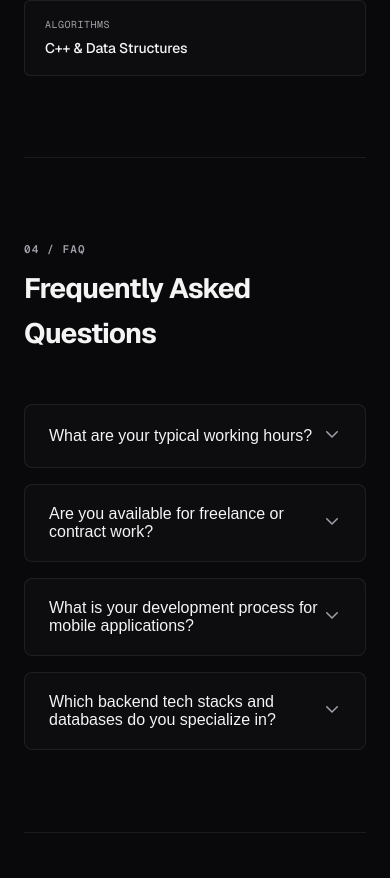
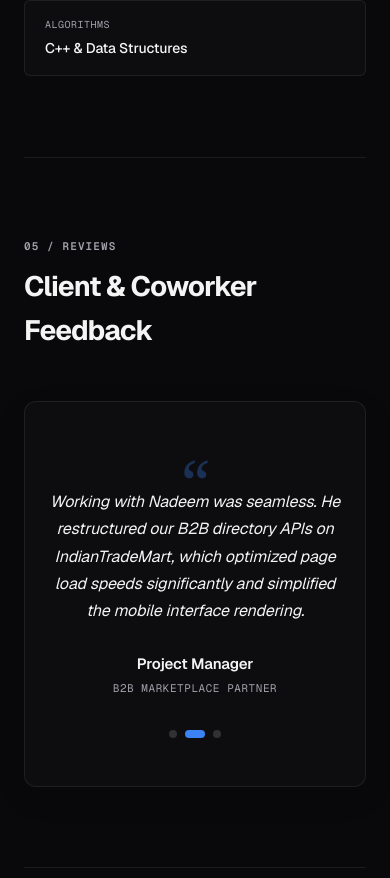
Before and after one commit to Nadeemahmad321/Nadeem-portfolio, a React (Vite) app in the folder frontend/: page / in a window 390 px wide. Shown: the part 6806-7684 px from the top of the page. Built offline with nearby package versions, Linux system fonts and the light colour scheme.

Commit message:
Add Interactive Testimonials Carousel component and styling

```diff
--- a/frontend/src/App.jsx
+++ b/frontend/src/App.jsx
@@ -7,6 +7,7 @@ import Projects from './components/Projects'
 import Services from './components/Services'
 import Experience from './components/Experience'
 import Skills from './components/Skills'
+import Testimonials from './components/Testimonials'
 import Contact from './components/Contact'
 import Faq from './components/Faq'
 import CommandPalette from './components/CommandPalette'
@@ -77,6 +78,7 @@ function App() {
     { label: "Navigate: Core Services", action: () => scrollTo('services'), shortcut: "W" },
     { label: "Navigate: Experience History", action: () => scrollTo('experience'), shortcut: "E" },
     { label: "Navigate: Technical Profile", action: () => scrollTo('skills'), shortcut: "S" },
+    { label: "Navigate: Recommendations", action: () => scrollTo('testimonials'), shortcut: "O" },
     { label: "Navigate: FAQ Section", action: () => scrollTo('faq'), shortcut: "F" },
     { label: "Navigate: Contact Details", action: () => scrollTo('contact'), shortcut: "C" },
     { label: "Action: Toggle Light/Dark Mode", action: toggleTheme, shortcut: "T" },
@@ -190,6 +192,7 @@ function App() {
         <Services />
         <Experience />
         <Skills />
+        <Testimonials />
         <Faq />
         <Contact
           formData={formData}
--- a/frontend/src/components/Navbar.jsx
+++ b/frontend/src/components/Navbar.jsx
@@ -18,13 +18,13 @@ export default function Navbar({ activeSection, scrollTo, toggleTheme, theme, se
 
         {/* Toggleable Navigation Links */}
         <nav className={`nav-links ${isMobileMenuOpen ? 'mobile-open' : ''}`}>
-          {['home', 'projects', 'services', 'experience', 'skills', 'faq', 'contact'].map((sec) => (
+          {['home', 'projects', 'services', 'experience', 'skills', 'testimonials', 'faq', 'contact'].map((sec) => (
             <button
               key={sec}
               onClick={() => handleNavClick(sec)}
               className={`nav-item ${activeSection === sec ? 'active' : ''}`}
             >
-              {sec === 'services' ? 'SERVICES' : sec.toUpperCase()}
+              {sec === 'services' ? 'SERVICES' : sec === 'testimonials' ? 'REVIEWS' : sec.toUpperCase()}
             </button>
           ))}
         </nav>
--- /dev/null
+++ b/frontend/src/components/Testimonials.jsx
@@ -0,0 +1,87 @@
+import React, { useState, useEffect, useRef } from 'react'
+import { testimonials } from '../data/portfolioData'
+
+export default function Testimonials() {
+  const [currIdx, setCurrIdx] = useState(0)
+  const autoPlayRef = useRef(null)
+
+  const nextSlide = () => {
+    setCurrIdx((prev) => (prev + 1) % testimonials.length)
+  }
+
+  const prevSlide = () => {
+    setCurrIdx((prev) => (prev - 1 + testimonials.length) % testimonials.length)
+  }
+
+  const startAutoPlay = () => {
+    stopAutoPlay()
+    autoPlayRef.current = setInterval(nextSlide, 6000)
+  }
+
+  const stopAutoPlay = () => {
+    if (autoPlayRef.current) {
+      clearInterval(autoPlayRef.current)
+    }
+  }
+
+  useEffect(() => {
+    startAutoPlay()
+    return () => stopAutoPlay()
+  }, [])
+
+  return (
+    <section
+      id="testimonials"
+      className="section-block reveal"
+      onMouseEnter={stopAutoPlay}
+      onMouseLeave={startAutoPlay}
+    >
+      <div className="section-head">
+        <span className="section-num">05 / REVIEWS</span>
+        <h2>Client & Coworker Feedback</h2>
+      </div>
+
+      <div className="testimonials-carousel">
+        <div className="testimonial-track-wrapper">
+          {testimonials.map((t, idx) => (
+            <div
+              key={idx}
+              className={`testimonial-slide ${currIdx === idx ? 'active' : ''}`}
+            >
+              <div className="quote-mark">“</div>
+              <p className="quote-text">{t.quote}</p>
+              <div className="author-meta">
+                <span className="author-name">{t.name}</span>
+                <span className="author-role">{t.role}</span>
+              </div>
+            </div>
+          ))}
+        </div>
+
+        {/* Navigation Arrows */}
+        <button className="carousel-nav-btn prev" onClick={prevSlide} aria-label="Previous recommendation">
+          <svg className="icon" fill="none" stroke="currentColor" viewBox="0 0 24 24" xmlns="http://www.w3.org/2000/svg">
+            <path strokeLinecap="round" strokeLinejoin="round" strokeWidth="2" d="M15 19l-7-7 7-7"></path>
+          </svg>
+        </button>
+        <button className="carousel-nav-btn next" onClick={nextSlide} aria-label="Next recommendation">
+          <svg className="icon" fill="none" stroke="currentColor" viewBox="0 0 24 24" xmlns="http://www.w3.org/2000/svg">
+            <path strokeLinecap="round" strokeLinejoin="round" strokeWidth="2" d="M9 5l7 7-7 7"></path>
+          </svg>
+        </button>
+
+        {/* Indicators Dots */}
+        <div className="carousel-indicators">
+          {testimonials.map((_, idx) => (
+            <button
+              key={idx}
+              onClick={() => setCurrIdx(idx)}
+              className={`indicator-dot ${currIdx === idx ? 'active' : ''}`}
+              aria-label={`Go to slide ${idx + 1}`}
+            />
+          ))}
+        </div>
+      </div>
+    </section>
+  )
+}
--- a/frontend/src/data/portfolioData.js
+++ b/frontend/src/data/portfolioData.js
@@ -121,3 +121,21 @@ export const services = [
     metric: "60fps & SEO optimization"
   }
 ]
+
+export const testimonials = [
+  {
+    quote: "Nadeem is a highly skilled React Native developer. He delivered the Eimager background verification app with zero performance lag, scaling backend integration cleanly. Extremely professional and delivery-focused.",
+    name: "Tech Lead",
+    role: "Ultimate iTech Pvt. Ltd."
+  },
+  {
+    quote: "Working with Nadeem was seamless. He restructured our B2B directory APIs on IndianTradeMart, which optimized page load speeds significantly and simplified the mobile interface rendering.",
+    name: "Project Manager",
+    role: "B2B Marketplace Partner"
+  },
+  {
+    quote: "Nadeem demonstrated outstanding problem-solving skills during his internship. He built responsive widgets and optimized CSS styling that boosted our platform speed by 15%. Highly recommended!",
+    name: "Mentor",
+    role: "Oasis Infobyte Internship Team"
+  }
+]
--- a/frontend/src/index.css
+++ b/frontend/src/index.css
@@ -1558,3 +1558,158 @@ section {
   text-transform: uppercase;
   letter-spacing: 0.05em;
 }
+
+/* --- Testimonials Carousel --- */
+.testimonials-carousel {
+  position: relative;
+  max-width: 800px;
+  margin: 0 auto;
+  background: var(--card-bg);
+  border: 1px solid var(--border);
+  border-radius: 12px;
+  padding: 60px 80px;
+  overflow: hidden;
+  box-shadow: 0 10px 30px rgba(0, 0, 0, 0.1);
+}
+
+[data-theme="light"] .testimonials-carousel {
+  box-shadow: 0 10px 30px rgba(0, 0, 0, 0.02);
+}
+
+.testimonial-track-wrapper {
+  position: relative;
+  min-height: 180px;
+}
+
+.testimonial-slide {
+  position: absolute;
+  top: 0;
+  left: 0;
+  width: 100%;
+  opacity: 0;
+  transform: translateY(15px);
+  pointer-events: none;
+  transition: all 0.5s cubic-bezier(0.16, 1, 0.3, 1);
+  display: flex;
+  flex-direction: column;
+  align-items: center;
+  text-align: center;
+}
+
+.testimonial-slide.active {
+  position: relative;
+  opacity: 1;
+  transform: translateY(0);
+  pointer-events: auto;
+}
+
+.quote-mark {
+  font-size: 64px;
+  font-family: Georgia, serif;
+  color: var(--highlight);
+  line-height: 1;
+  height: 30px;
+  opacity: 0.3;
+  margin-bottom: 8px;
+}
+
+.quote-text {
+  font-size: 16px;
+  font-style: italic;
+  line-height: 1.7;
+  color: var(--fg);
+  margin-bottom: 28px;
+  max-width: 640px;
+}
+
+.author-meta {
+  display: flex;
+  flex-direction: column;
+  gap: 4px;
+}
+
+.author-name {
+  font-size: 15px;
+  font-weight: 600;
+  color: var(--fg);
+}
+
+.author-role {
+  font-family: var(--font-mono);
+  font-size: 11px;
+  color: var(--muted);
+  text-transform: uppercase;
+  letter-spacing: 0.05em;
+}
+
+/* Nav Buttons */
+.carousel-nav-btn {
+  position: absolute;
+  top: 50%;
+  transform: translateY(-50%);
+  background: rgba(255, 255, 255, 0.02);
+  border: 1px solid var(--border);
+  color: var(--muted);
+  width: 40px;
+  height: 40px;
+  border-radius: 50%;
+  cursor: pointer;
+  display: flex;
+  align-items: center;
+  justify-content: center;
+  transition: all 0.3s ease;
+}
+
+.carousel-nav-btn:hover {
+  background: var(--card-hover);
+  color: var(--fg);
+  border-color: var(--highlight);
+}
+
+.carousel-nav-btn.prev {
+  left: 20px;
+}
+
+.carousel-nav-btn.next {
+  right: 20px;
+}
+
+.carousel-nav-btn .icon {
+  width: 18px;
+  height: 18px;
+}
+
+/* Carousel Indicators */
+.carousel-indicators {
+  display: flex;
+  justify-content: center;
+  gap: 8px;
+  margin-top: 32px;
+}
+
+.indicator-dot {
+  width: 8px;
+  height: 8px;
+  border-radius: 50%;
+  background: var(--border-strong);
+  border: none;
+  cursor: pointer;
+  padding: 0;
+  transition: all 0.3s ease;
+}
+
+.indicator-dot.active {
+  background: var(--highlight);
+  width: 20px;
+  border-radius: 4px;
+}
+
+/* Responsive adjustments */
+@media (max-width: 768px) {
+  .testimonials-carousel {
+    padding: 48px 24px;
+  }
+  .carousel-nav-btn {
+    display: none; /* Hide arrows on small screens, rely on dots */
+  }
+}
```
